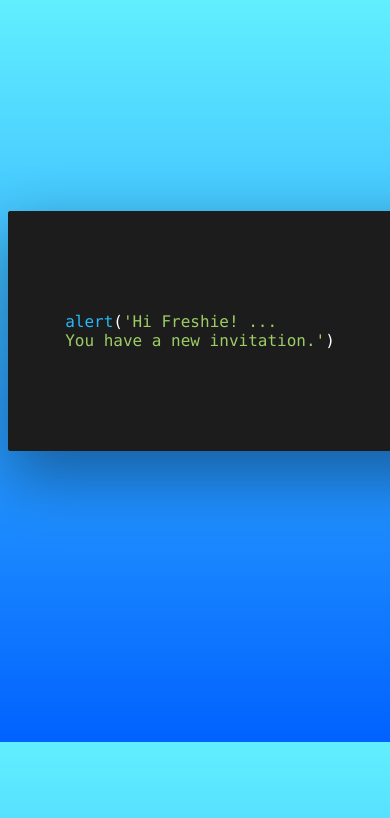
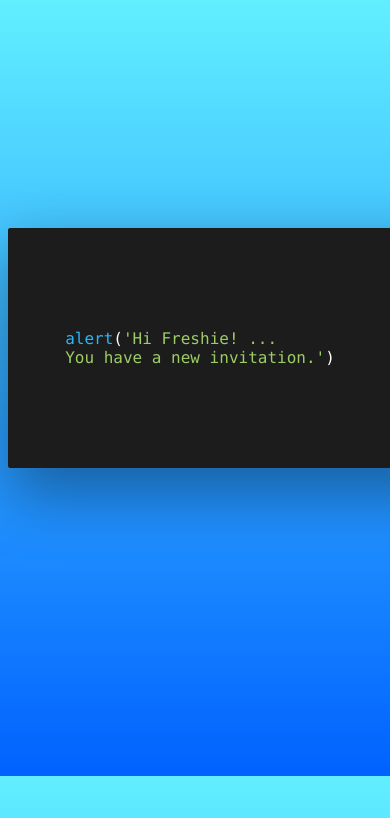
Before and after one commit to Divyanshu-1/practice, a plain HTML site: page index.html in a window 390 px wide. Shown: the top 818 px of the page. Drawn offline with Linux system fonts and the light colour scheme.

Commit message:
Update style.css

```diff
--- a/style.css
+++ b/style.css
@@ -54,6 +54,7 @@ body {
   position: absolute;
   top: 0;
   left: 0;
+  margin: auto;
   width: 30rem;
   -webkit-backface-visibility: hidden;
           backface-visibility: hidden;
@@ -91,7 +92,7 @@ body {
   color: white;
 }
 .card__cta p {
-  margin-left: 1rem;
+  margin-left: 0.5rem;
 }
 .card__cta p > .space {
   margin-left: 1rem;
@@ -106,10 +107,10 @@ body {
     }
 
     .card__cta {
-      max-width: 84%;
+      max-width: 80%;
       position: absolute;
       top: 50%;
-      left: 39%;
+      left: 38%;
       display: flex;
       transform: translate(-50%, -50%);
       width: 80%;
@@ -117,6 +118,6 @@ body {
     }
 
     .content {
-      height: 86vh;
+      height: 90vh;
     }
 }
```
